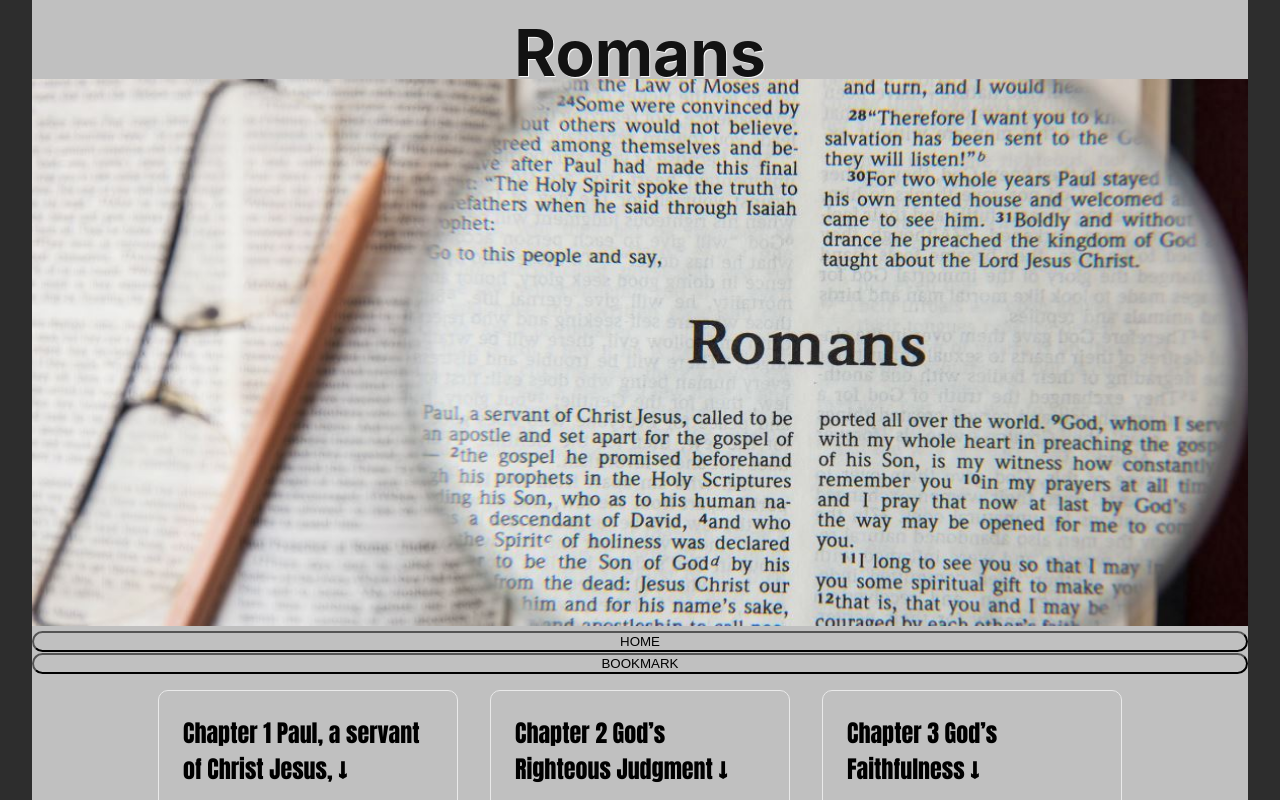
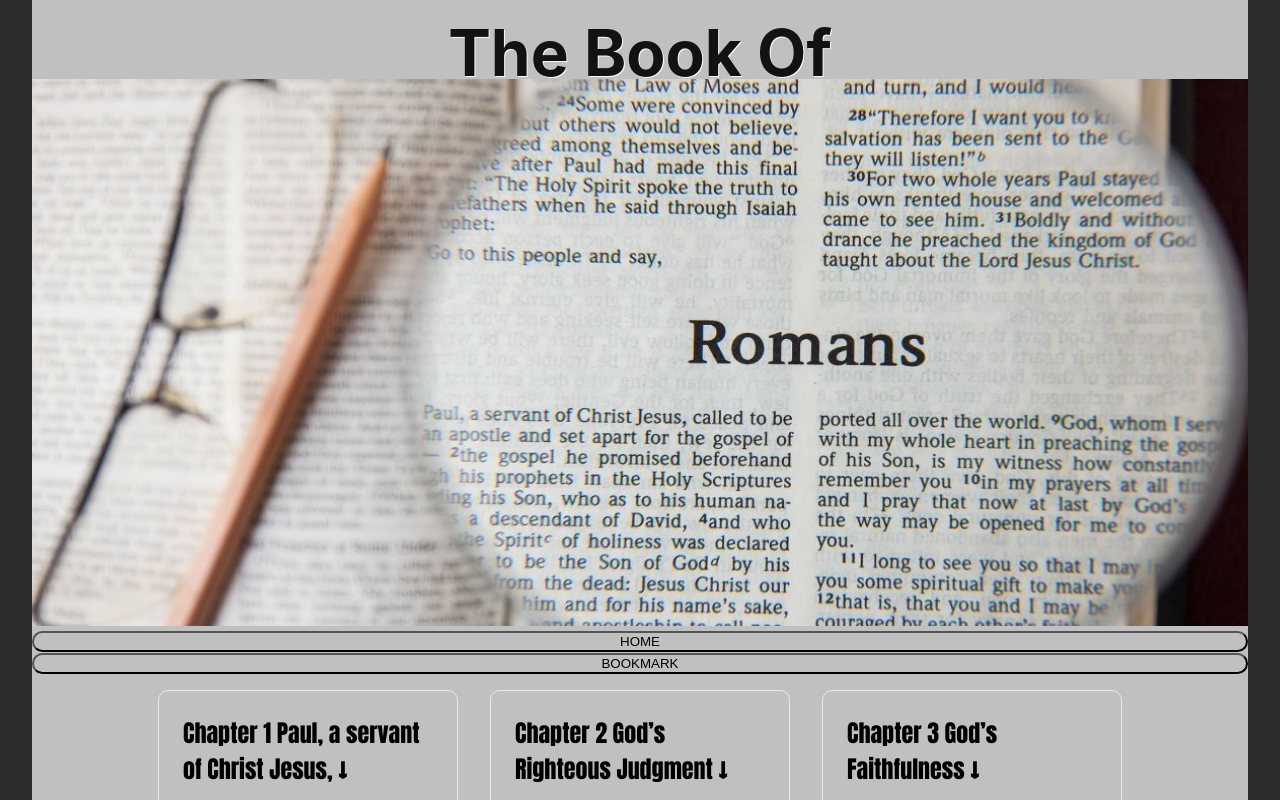
Before and after one commit to jnutt367/romans, a Next.js app: page / in a window 1280 px wide. Shown: the top 800 px of the page. Built offline with nearby package versions, Linux system fonts and the light colour scheme.

Commit message:
Update index.js
The Book Of title

```diff
--- a/pages/index.js
+++ b/pages/index.js
@@ -13,7 +13,7 @@ export default function Home() {
 
       <main className={styles.main}>
         <h1 className={styles.title}>
-         <a href="https://nextjs.org">Romans</a>
+           <a href="https://nextjs.org">The Book Of</a>
         </h1>
          <div className={styles.hero}>
        <Image
```
